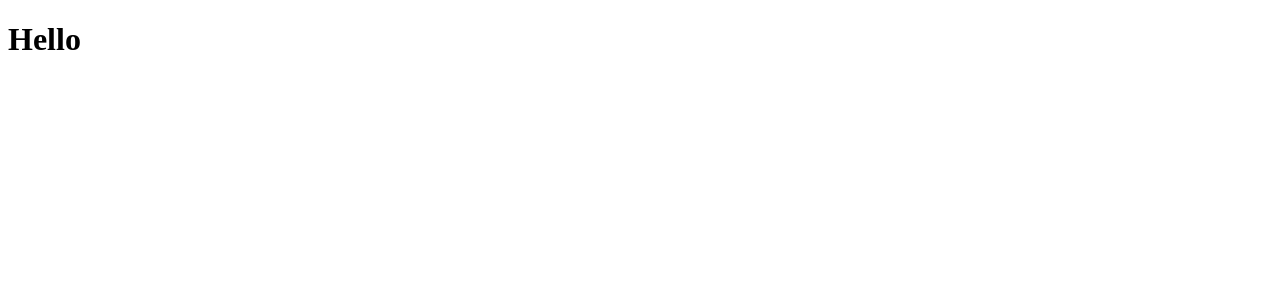
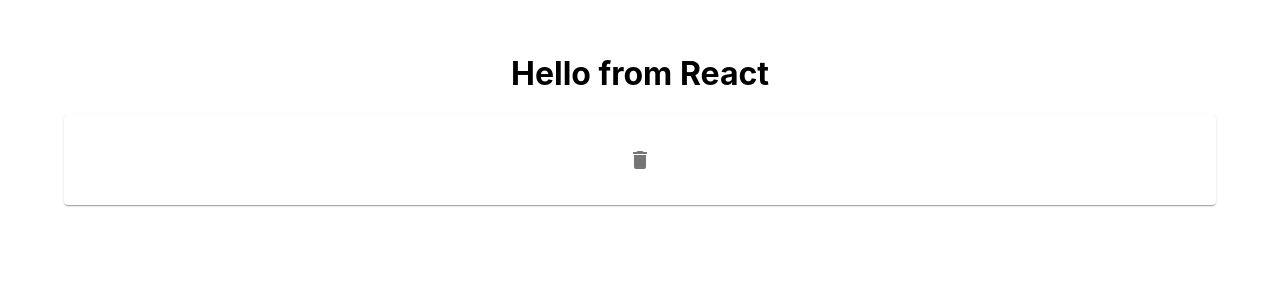
Before and after one commit to LuisEnMarroquin/mui-tooltip-cypress, a React (Create React App) app: page / in a window 1280 px wide. Shown: the top 300 px of the page. Built offline with nearby package versions, Linux system fonts and the light colour scheme.

Commit message:
Added tooltip component to App.tsx

```diff
--- a/package.json
+++ b/package.json
@@ -3,6 +3,10 @@
   "version": "0.1.0",
   "private": true,
   "dependencies": {
+    "@emotion/react": "^11.9.0",
+    "@emotion/styled": "^11.8.1",
+    "@mui/icons-material": "^5.6.2",
+    "@mui/material": "^5.7.0",
     "@testing-library/jest-dom": "^5.16.4",
     "@testing-library/react": "^13.2.0",
     "@testing-library/user-event": "^13.5.0",
--- a/public/index.html
+++ b/public/index.html
@@ -24,6 +24,12 @@
       work correctly both with client-side routing and a non-root public URL.
       Learn how to configure a non-root public URL by running `npm run build`.
     -->
+
+    <link
+      rel="stylesheet"
+      href="https://fonts.googleapis.com/css?family=Roboto:300,400,500,700&display=swap"
+    />
+
     <title>React App</title>
   </head>
   <body>
--- a/src/App.tsx
+++ b/src/App.tsx
@@ -1,8 +1,21 @@
+import DeleteIcon from "@mui/icons-material/Delete";
+import IconButton from "@mui/material/IconButton";
+import Tooltip from "@mui/material/Tooltip";
+import Paper from "@mui/material/Paper";
+import Container from "@mui/material/Container";
+
 function App() {
   return (
-    <div>
-      <h1>Hello</h1>
-    </div>
+    <Container sx={{ padding: "25px", textAlign: "center" }}>
+      <h1>Hello from React</h1>
+      <Paper sx={{ padding: "25px" }}>
+        <Tooltip title="Delete">
+          <IconButton>
+            <DeleteIcon />
+          </IconButton>
+        </Tooltip>
+      </Paper>
+    </Container>
   );
 }
 
--- /dev/null
+++ b/src/index.css
@@ -0,0 +1,4 @@
+* {
+  font-family: -apple-system, BlinkMacSystemFont, "Segoe UI", Roboto, Oxygen,
+    Ubuntu, Cantarell, "Open Sans", "Helvetica Neue", sans-serif;
+}
--- a/src/index.tsx
+++ b/src/index.tsx
@@ -1,6 +1,8 @@
 import React from "react";
 import ReactDOM from "react-dom/client";
 import App from "./App";
+
+import "./index.css";
 
 const root = ReactDOM.createRoot(
   document.getElementById("root") as HTMLElement
```
Also changed, not shown: 1 other file (tests, documents, lock files or other folders).
